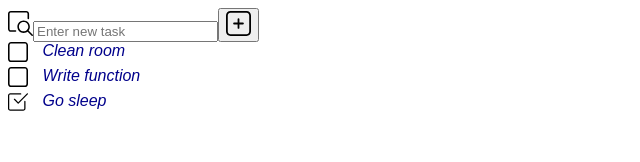
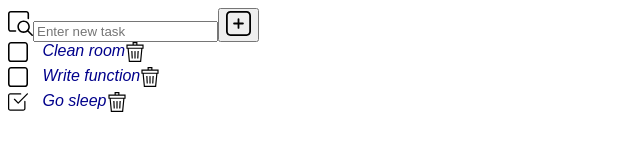
Before and after one commit to Svetlanasyo/to_do_list_REACT, a React (Create React App) app: page / in a window 1280 px wide. Shown: the top 162 px of the page, without its empty margins (0-640 px from the left). Built offline with nearby package versions, Linux system fonts and the light colour scheme.

Commit message:
closed #8

```diff
--- a/src/components/ToDoComponent.tsx
+++ b/src/components/ToDoComponent.tsx
@@ -11,6 +11,10 @@ export interface IToDoComponentProps {
     onTodoToggle: (todo: {id: number,
     name: string,
     isDone: boolean}) => void;
+
+    onTodoDelete: (todo: {id: number,
+        name: string,
+        isDone: boolean}) => void;
 }
 
 export class ToDoComponent extends Component<IToDoComponentProps, any> {
@@ -26,6 +30,11 @@ export class ToDoComponent extends Component<IToDoComponentProps, any> {
                          onClick={() => this.props.onTodoToggle(this.props.todo)}
                     />
                          <label className='todoNameLabel'> {this.props.todo.name}</label>
+                    <img className='todoImage'
+                         src={'garbage.svg'}
+                         alt={""}
+                         onClick={() => this.props.onTodoDelete(this.props.todo)}
+                    />
                 </div>
             );
         } else {
@@ -37,6 +46,11 @@ export class ToDoComponent extends Component<IToDoComponentProps, any> {
                          onClick={() => this.props.onTodoToggle(this.props.todo)}
                     />
                     <label className='todoNameLabel'> {this.props.todo.name}</label>
+                    <img className='todoImage'
+                         src={'garbage.svg'}
+                         alt={""}
+                         onClick={() => this.props.onTodoDelete(this.props.todo)}
+                    />
                 </div>
             );
         }
--- a/src/components/ToDosListComponent.tsx
+++ b/src/components/ToDosListComponent.tsx
@@ -8,7 +8,7 @@ export interface IToDosComponentProps {
 export interface IToDosComponentState {
     toDoName: string;
     TODOS: { id: number; name: string; isDone: boolean }[];
-    isFindEvent: boolean;
+
 }
 
 export class ToDosListComponent extends Component<IToDosComponentProps, IToDosComponentState> {
@@ -32,8 +32,7 @@ export class ToDosListComponent extends Component<IToDosComponentProps, IToDosCo
                     name: "Go sleep",
                     isDone: true
                 }
-            ],
-            isFindEvent: false
+            ]
         };
         this.addToDo = this.addToDo.bind(this);
     }
@@ -54,7 +53,7 @@ export class ToDosListComponent extends Component<IToDosComponentProps, IToDosCo
                     <button onClick={this.addToDo}><img src='plus.svg' height='25px' width='25px'/></button>
                 </div>
                 {this.getTODOS().map((el) => {
-                    return <ToDoComponent todo={el} onTodoToggle={this.setIsDone}/>
+                    return <ToDoComponent todo={el} onTodoToggle={this.setIsDone} onTodoDelete={this.todoDelete}/>
                 })}
             </div>)
     }
@@ -76,7 +75,7 @@ export class ToDosListComponent extends Component<IToDosComponentProps, IToDosCo
 
 
     private setToDoName(value: string) {
-        this.setState({toDoName: value, isFindEvent:false})
+        this.setState({toDoName: value})
 
     }
 
@@ -86,4 +85,10 @@ export class ToDosListComponent extends Component<IToDosComponentProps, IToDosCo
         return this.state.TODOS.filter(element => element.name.includes(toDoName))
 
     }
+
+    private todoDelete = (todo:any) => {
+        this.setState({
+            TODOS: this.state.TODOS.filter(element => element !==todo)}
+        );
+    }
 }
```
Also changed, not shown: public/garbage.svg (added).
